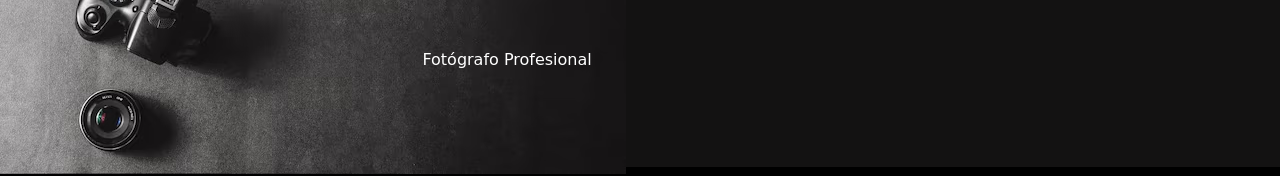
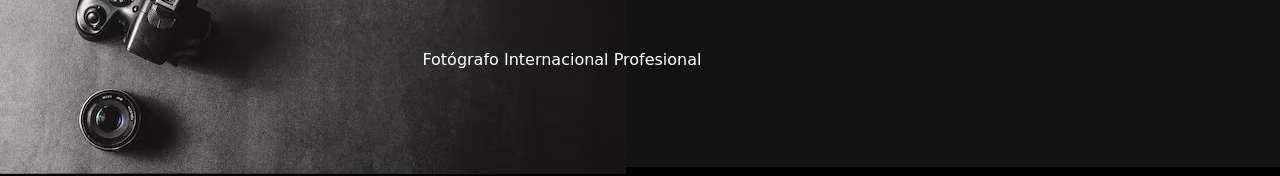
Before and after one commit to gabrielbarret0/preentrega3gabrielbarreto, a plain HTML site: page index.html in a window 1280 px wide. Shown: the part 253-429 px from the top of the page. Drawn offline with Linux system fonts and the light colour scheme.

Commit message:
entrega3

```diff
--- a/index.html
+++ b/index.html
@@ -15,7 +15,7 @@
 
         <section2>
             <h1 id="titulo">GABRIEL ALFONSINO</h1>
-            <p>Fotógrafo Profesional</p>
+            <p>Fotógrafo Internacional Profesional </p>
         </section2>
 
         <section3>
```
